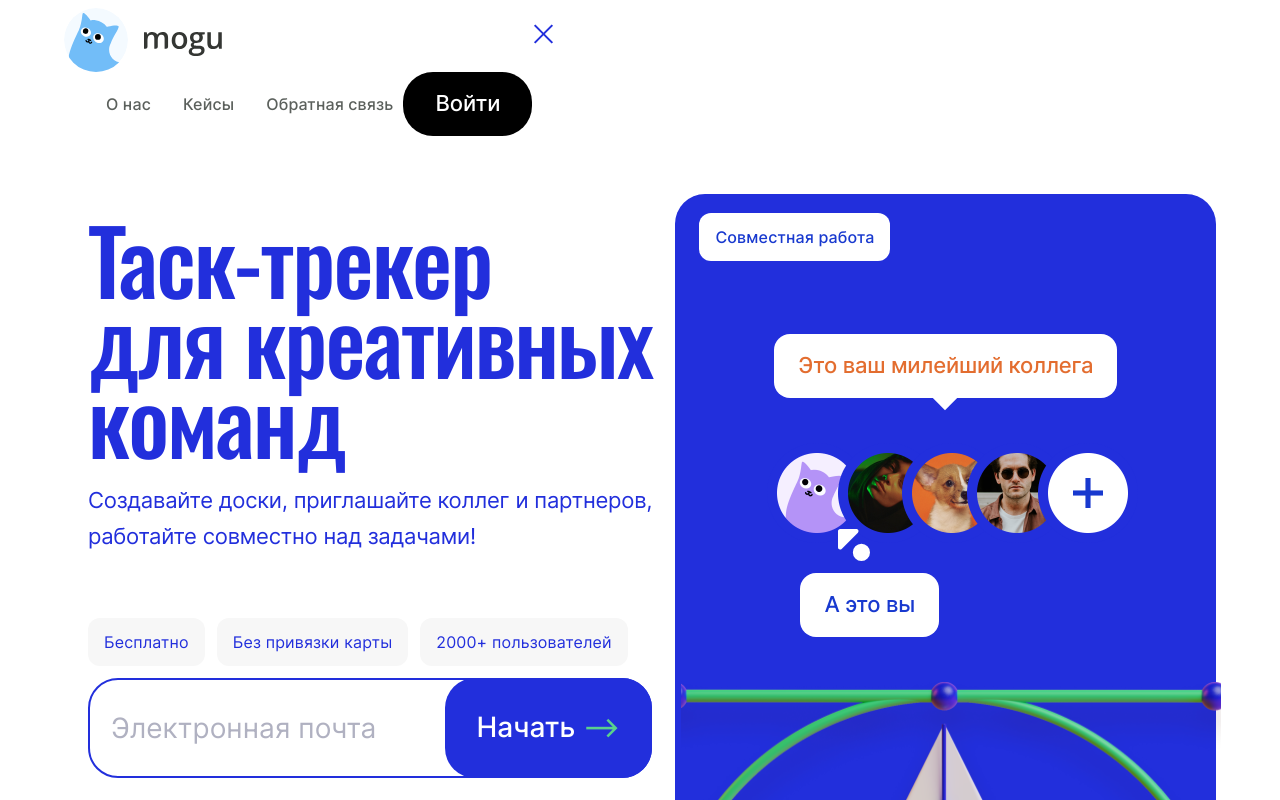
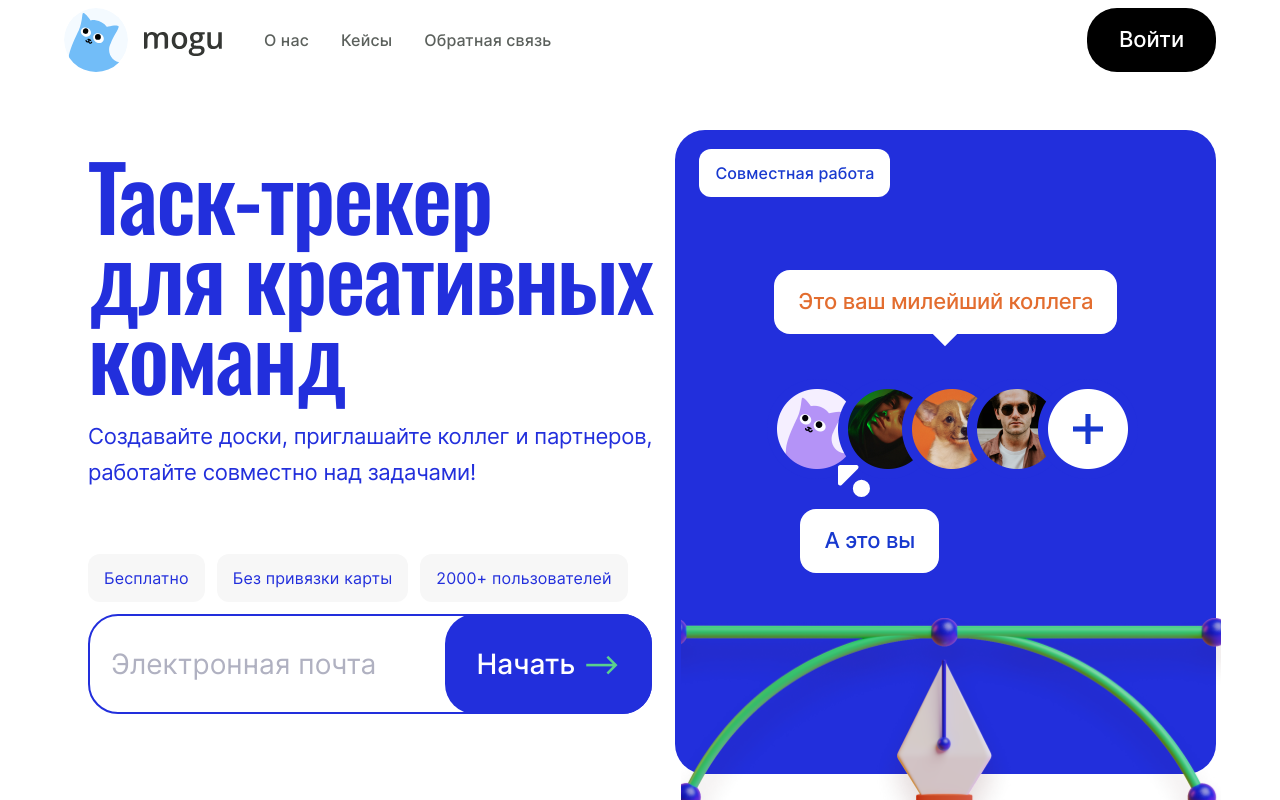
Before and after one commit to vmikhas/mogu, a React (Create React App) app: page / in a window 1280 px wide. Shown: the top 800 px of the page. Built offline with nearby package versions, Linux system fonts and the light colour scheme.

Commit message:
правки header.scss

```diff
--- a/src/header/Header.scss
+++ b/src/header/Header.scss
@@ -55,9 +55,8 @@
 
 	&__toggle {
 		position: relative;
-		z-index: 2;
+		z-index: 8;
 
-		//display: none;
 		width: 39px;
 		height: 16px;
 		margin: 12px 0 0;
@@ -130,6 +129,10 @@
 				}
 			}
 		}
+
+		@media (min-width: $MIN-DESKTOP) {
+			display: none;
+		}
 	}
 
 	&__wrapper {
@@ -140,7 +143,7 @@
 			position: absolute;
 			top: 0;
 			left: 0;
-			z-index: 1;
+			z-index: 7;
 
 			grid-template-columns: 1fr;
 			width: 100%;
```
